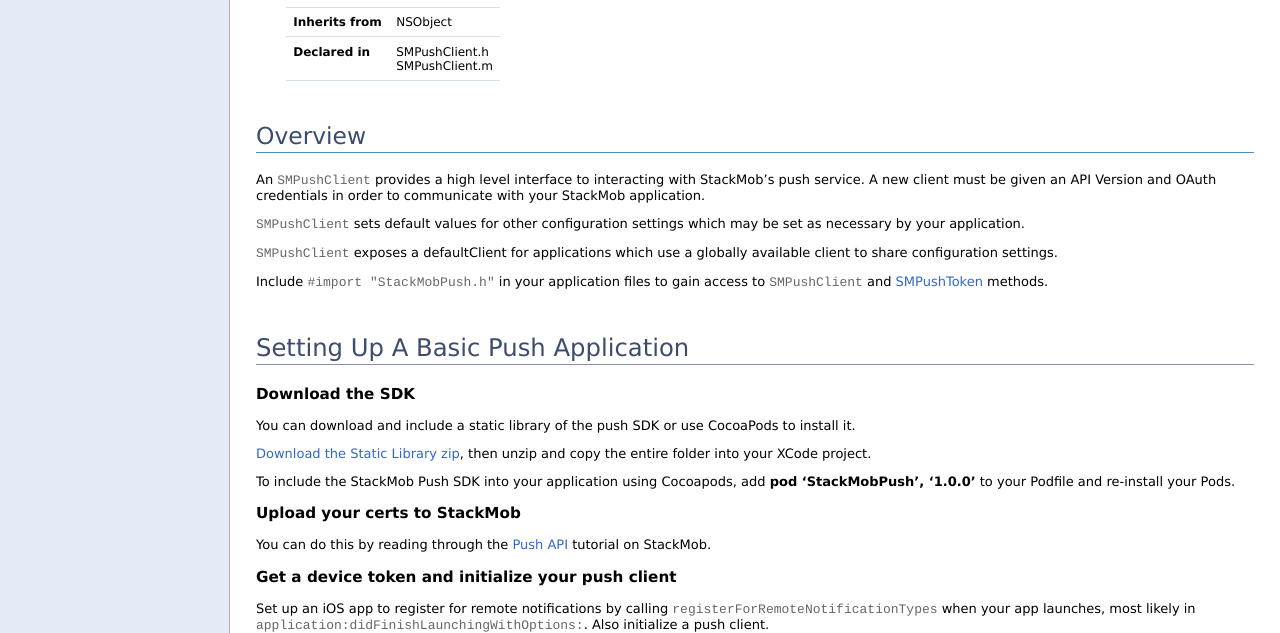
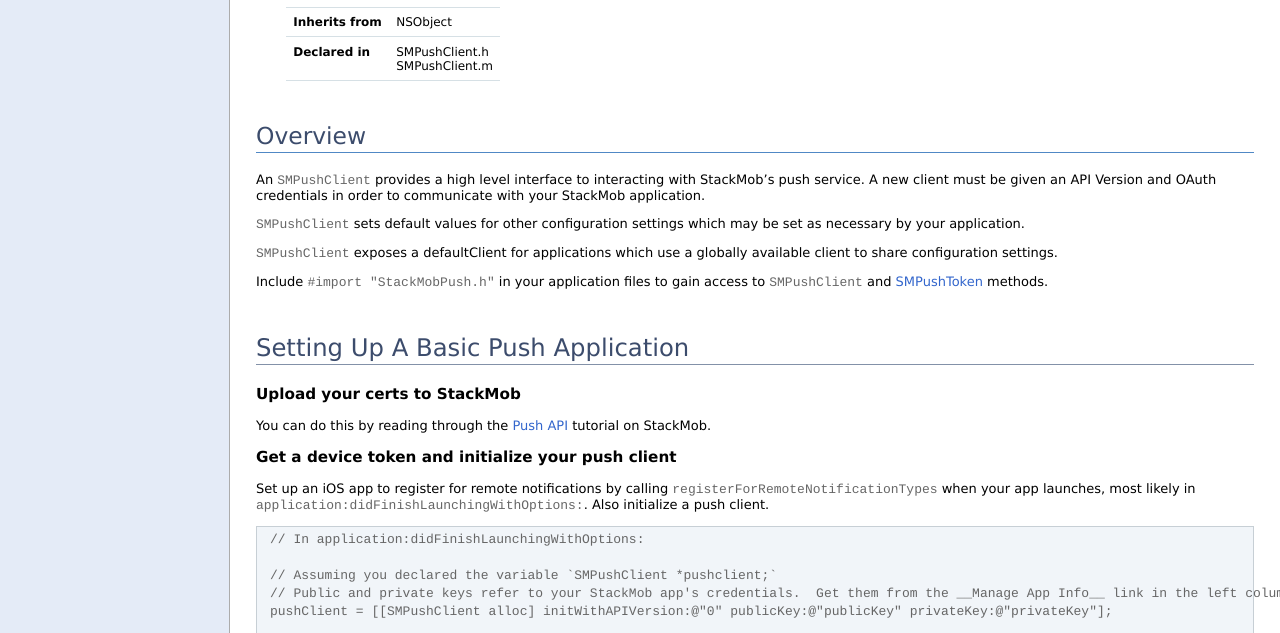
Before and after one commit to matzew/stackmob-ios-push-sdk, a plain HTML site: page Classes/SMPushClient.html in a window 1280 px wide. Shown: the part 167-800 px from the top of the page. Drawn offline with Linux system fonts and the light colour scheme.

Commit message:
New docs for 1.0.2

```diff
--- a/Classes/SMPushClient.html
+++ b/Classes/SMPushClient.html
@@ -164,14 +164,6 @@
 <p>Include <code>#import "StackMobPush.h"</code> in your application files to gain access to <code>SMPushClient</code> and <a href="../Classes/SMPushToken.html">SMPushToken</a> methods.</p>
 
 <h2>Setting Up A Basic Push Application</h2>
-
-<h3>Download the SDK</h3>
-
-<p>You can download and include a static library of the push SDK or use CocoaPods to install it.</p>
-
-<p><a href="https://github.com/downloads/stackmob/stackmob-ios-push-sdk/stackmob-ios-push-sdk-v1.0.0.zip">Download the Static Library zip</a>, then unzip and copy the entire folder into your XCode project.</p>
-
-<p>To include the StackMob Push SDK into your application using Cocoapods, add <strong>pod &lsquo;StackMobPush&rsquo;, &lsquo;1.0.0&rsquo;</strong> to your Podfile and re-install your Pods.</p>
 
 <h3>Upload your certs to StackMob</h3>
 
@@ -918,7 +910,7 @@
 				<div id="footer">
 					<hr />
 					<div class="footer-copyright">
-						<p><span class="copyright">&copy; 2012 StackMob. All rights reserved. (Last updated: 2012-09-05)</span><br />
+						<p><span class="copyright">&copy; 2012 StackMob. All rights reserved. (Last updated: 2012-11-15)</span><br />
 
 						<span class="generator">Generated by <a href="http://appledoc.gentlebytes.com">appledoc 2.0.5 (build 789)</a>.</span></p>
 
```
Also changed, not shown: Classes/SMPushToken.html (+1 -1 lines), hierarchy.html (+1 -1 lines), index.html (+1 -1 lines).
